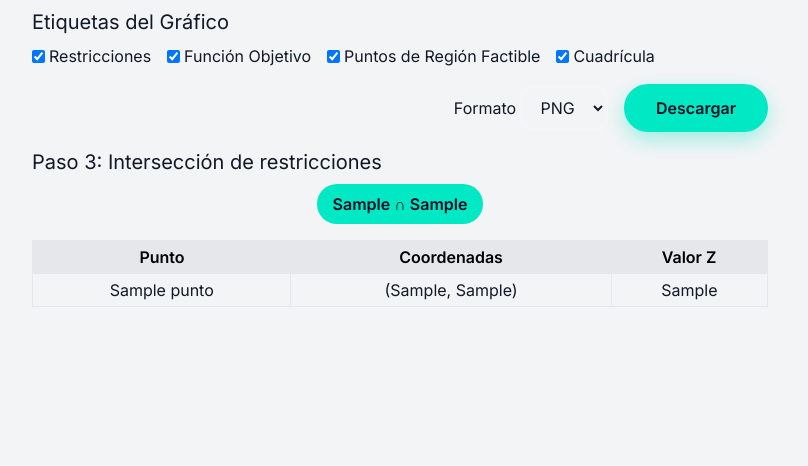
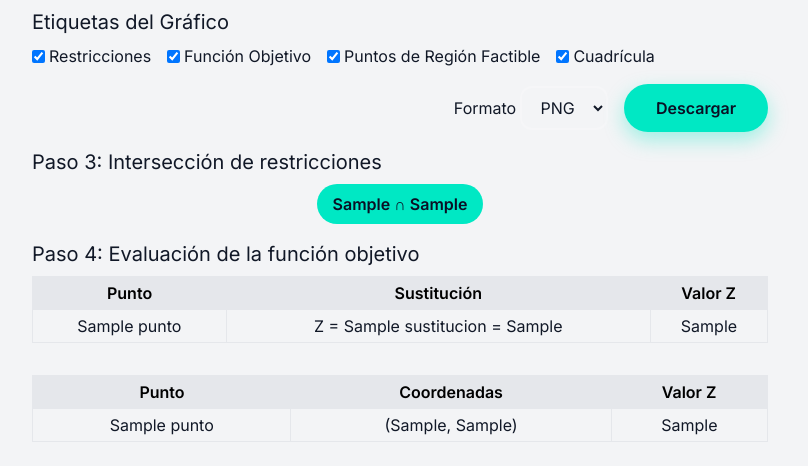
Before and after one commit to YANA021/MOP-Repository, a Django app: template Mop_Proyecto/templates/resultado.html in a window 1280 px wide. Shown: the part 676-1142 px from the top of the page, without its empty margins (240-1048 px from the left). Before the commit the page ends 983 px from the top, so only its background shows below. Run offline with Django 5.2, Linux system fonts and the light colour scheme; the template is opened without the code that fills it: most values are stand-ins (such as "Sample title", 1, 10 or a date in 2020); some libraries are stand-ins or nearby versions.

Commit message:
cambiando a una tabla mas explicativa

```diff
--- a/Mop_Proyecto/templates/resultado.html
+++ b/Mop_Proyecto/templates/resultado.html
@@ -120,6 +120,31 @@
 {% endif %}
 
 
+{% if pasos_objetivo %}
+    <h2 class="text-xl mt-4 mb-2">{% trans "Paso 4: Evaluación de la función objetivo" %}</h2>
+    <div class="overflow-x-auto">
+    <table class="min-w-full text-center mb-4">
+        <thead>
+            <tr class="bg-gray-200 dark:bg-gray-700 text-black dark:text-white border">
+                <th class="px-2 py-1">{% trans "Punto" %}</th>
+                <th class="px-2 py-1">{% trans "Sustitución" %}</th>
+                <th class="px-2 py-1">{% trans "Valor Z" %}</th>
+            </tr>
+        </thead>
+        <tbody>
+            {% for p in pasos_objetivo %}
+            <tr class="{% if p.optimo %}bg-red-200{% endif %}">
+                <td class="border px-2 py-1">{{ p.punto }}</td>
+                <td class="border px-2 py-1">Z = {{ p.sustitucion }} = {{ p.z }}</td>
+                <td class="border px-2 py-1">{{ p.z }}</td>
+            </tr>
+            {% endfor %}
+        </tbody>
+    </table>
+    </div>
+    {% endif %}
+
+
     <div class="overflow-x-auto">
     <table class="min-w-full text-center mt-4">
         <thead>
```
Also changed, not shown: MetodoGrafico/solver.py (+4 -4 lines), MetodoGrafico/views.py (+27 -0 lines).
